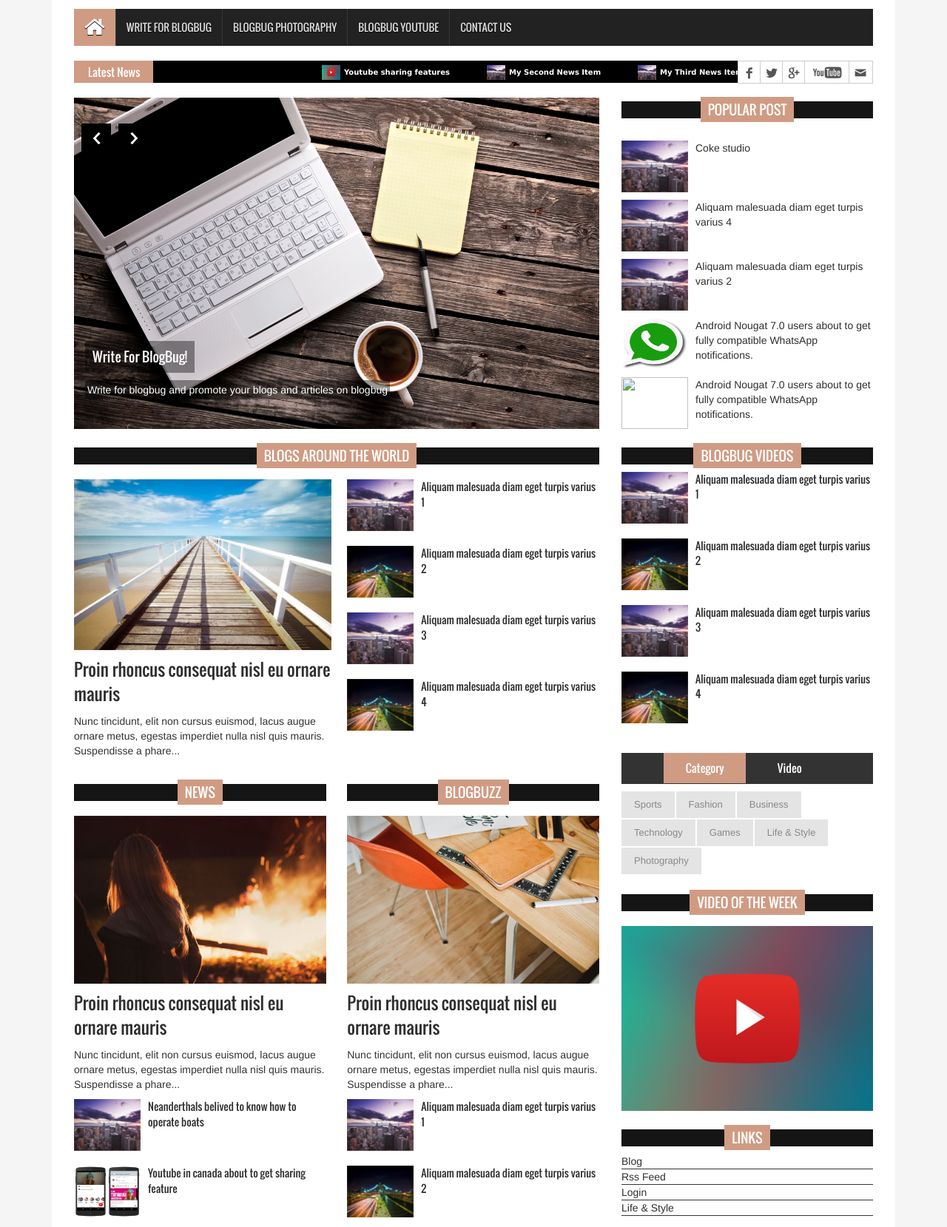
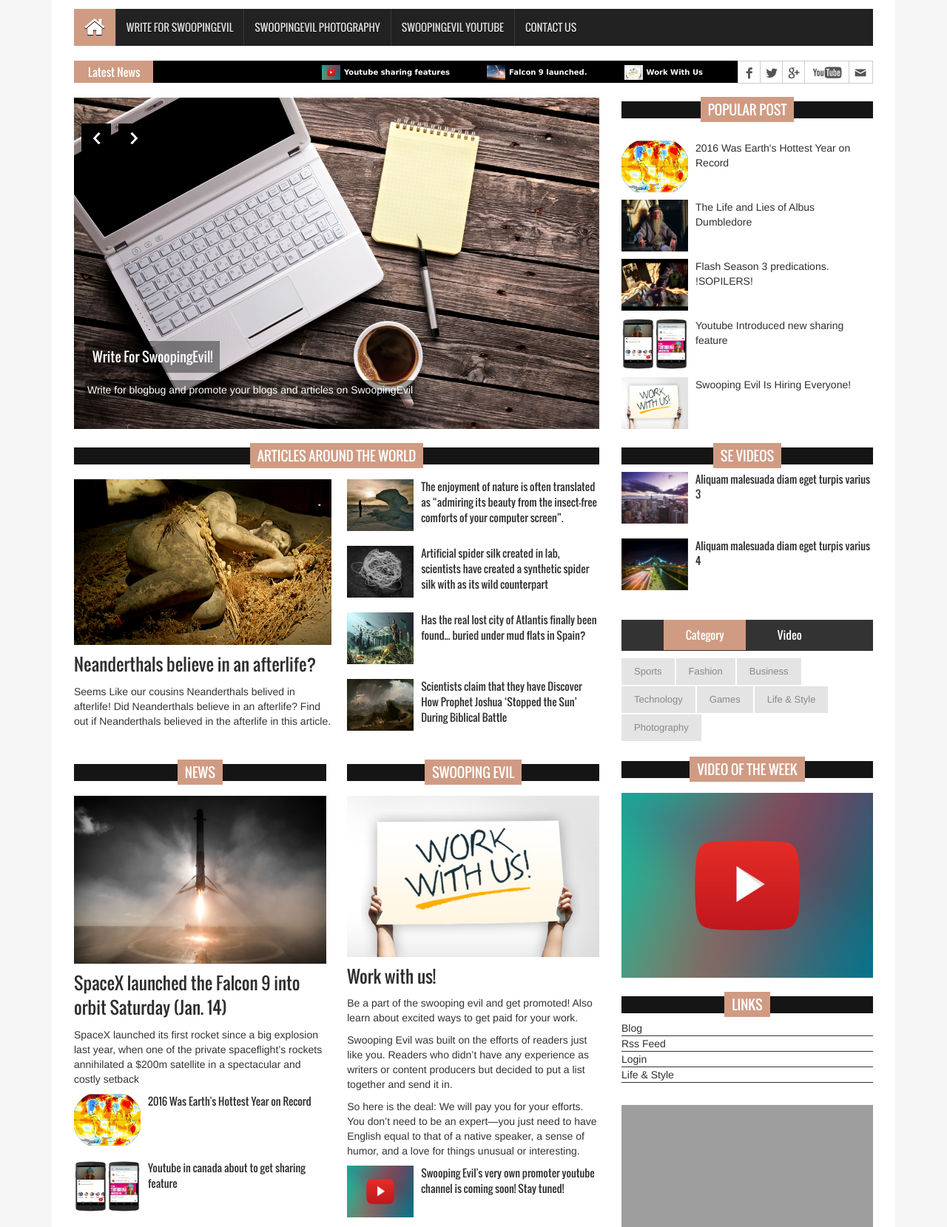
Before and after one commit to makhare854/makhare854.github.io, a plain HTML site: page index.html in a window 1280 px wide. Shown: the part 166-1825 px from the top of the page at 74% size. Drawn offline with Linux system fonts and the light colour scheme; grey boxes are pictures that could not be loaded.

Commit message:
new 20 jan
swooping evil beta 0.1

```diff
--- a/index.html
+++ b/index.html
@@ -48,9 +48,9 @@
 
 
 
-          <li><a href="#">Write for BlogBug</a></li>
-          <li><a href="#">BlogBug Photography</a></li>
-          <li><a href="#">BlogBug Youtube</a></li>
+          <li><a href="#">Write for SwoopingEvil</a></li>
+          <li><a href="#">SwoopingEvil Photography</a></li>
+          <li><a href="#">SwoopingEvil Youtube</a></li>
           <li><a href="pages/contact.html">Contact Us</a></li>
 
         </ul>
@@ -64,8 +64,8 @@
         <div class="latest_newsarea"> <span>Latest News</span>
           <ul id="ticker01" class="news_sticker">
             <li><a href="pages/week1/youtube.html"><img src="images/youtube.jpg" alt="">Youtube sharing features</a></li>
-            <li><a href="#"><img src="images/news_thumbnail3.jpg" alt="">My Second News Item</a></li>
-            <li><a href="#"><img src="images/news_thumbnail3.jpg" alt="">My Third News Item</a></li>
+            <li><a href="#"><img src="images/falcon9.jpg" alt="">Falcon 9 launched.</a></li>
+            <li><a href="#"><img src="images/workwithus.jpg" alt="">Work With Us</a></li>
             <li><a href="#"><img src="images/news_thumbnail3.jpg" alt="">My Four News Item</a></li>
             <li><a href="#"><img src="images/news_thumbnail3.jpg" alt="">My Five News Item</a></li>
             <li><a href="#"><img src="images/news_thumbnail3.jpg" alt="">My Six News Item</a></li>
@@ -96,38 +96,38 @@
         <div class="single_iteam"> <a href="#"> <img src="images/promote.jpg" alt=""></a>
             <div class="slider_article">
               <h2><a class="slider_tittle" href="#">Promote yourself!</a></h2>
-              <p>Promote your hard work on BlogBug and never let the world miss it</p>
+              <p>Promote your hard work on SwoopingEvil and never let the world miss it</p>
             </div>
           </div>
           <div class="single_iteam"> <a href="#"> <img src="images/blog2.jpg" alt=""></a>
             <div class="slider_article">
-              <h2><a class="slider_tittle" href="#">Write For BlogBug!</a></h2>
-              <p>Write for blogbug and promote your blogs and articles on blogbug</p>
+              <h2><a class="slider_tittle" href="#">Write For SwoopingEvil!</a></h2>
+              <p>Write for blogbug and promote your blogs and articles on SwoopingEvil</p>
             </div>
           </div>
           <div class="single_iteam"> <a href="#"> <img src="images/youtube.jpg" alt=""></a>
             <div class="slider_article">
-              <h2><a class="slider_tittle" href="#">Share your Videos on BlogBug!</a></h2>
-              <p>Share and promote your exciting and awesome youtube videos on BlogBug.</p>
+              <h2><a class="slider_tittle" href="#">Share your Videos on SwoopingEvil!</a></h2>
+              <p>Share and promote your exciting and awesome youtube videos on SwoopingEvil.</p>
             </div>
           </div>
           <div class="single_iteam"> <a href="#"> <img src="images/photography.jpg" alt=""></a>
             <div class="slider_article">
-              <h2><a class="slider_tittle" href="#">Post your clicks on BlogBug!</a></h2>
-              <p>Show BlogBug your awesome photography skills!</p>
+              <h2><a class="slider_tittle" href="#">Post your clicks on SwoopingEvil!</a></h2>
+              <p>Show SwoopingEvil your awesome photography skills!</p>
             </div>
 
           </div>
           <div class="single_iteam"> <a href="#"> <img src="images/re2.jpg" alt=""></a>
             <div class="slider_article">
-              <h2><a class="slider_tittle" href="#">Post your Reviews on BloGbUG</a></h2>
-              <p>blogbug willl be happy to post your reviews and opinions on latest movies, games , books!</p>
+              <h2><a class="slider_tittle" href="#">Post your Reviews on SwoopingEvil</a></h2>
+              <p>Swooping  Evil willl be happy to post your reviews and opinions on latest movies, games , books!</p>
             </div>
           </div>
 <div class="single_iteam"> <a href="#"> <img src="images/reporter.jpg" alt=""></a>
             <div class="slider_article">
-              <h2><a class="slider_tittle" href="#">Write News for BlogBug</a></h2>
-              <p>Report news for the BlogBug and promote yourself as a reporter.</p>
+              <h2><a class="slider_tittle" href="#">Write News for Swooping Evil</a></h2>
+              <p>Report news for theSwoopin Evil and promote yourself as a reporter.</p>
             </div>
           </div>
 
@@ -140,31 +140,39 @@
             <div id="prev-button"><i class="fa fa-chevron-up"></i></div>
             <ul class="latest_postnav">
               <li>
-                <div class="media"> <a href="pages/tech1.html" class="media-left"> <img alt="" src="images/whatsapp.png"> </a>
-                  <div class="media-body"> <a href="pages/single_page.html" class="catg_title"> Android Nougat 7.0 users about to get fully compatible WhatsApp notifications.</a> </div>
+                <div class="media"> <a href="pages/youtubeshare.html" class="media-left"> <img alt="" src="images/youtubeshare.jpg"> </a>
+                  <div class="media-body"> <a href="pages/youtubeshare" class="catg_title"> Youtube Introduced new sharing feature</a> </div>
                 </div>
               </li>
               <li>
-                <div class="media"> <a href="pages/tech1.html" class="media-left"> <img alt="" src="whatsapp.png"> </a>
-                  <div class="media-body"> <a href="pages/single_page.html" class="catg_title"> Android Nougat 7.0 users about to get fully compatible WhatsApp notifications.</a> </div>
+                <div class="media"> <a href="#" class="media-left"> <img alt="" src="images/workwithus.jpg"> </a>
+                  <div class="media-body"> <a href="#" class="catg_title">Swooping Evil Is Hiring Everyone!</a> </div>
                 </div>
               </li>
               <li>
-                <div class="media"> <a href="pages/ideal.html" class="media-left"> <img alt="" src="images/post_img1.jpg"> </a>
-                  <div class="media-body"> <a href="pages/ideal.html" class="catg_title"> Coke studio</a> </div>
+                <div class="media"> <a href="pages/tech1.html" class="media-left"> <img alt="" src="images/earthhot.jpg"> </a>
+                  <div class="media-body"> <a href="pages/single_page.html" class="catg_title"> 2016 Was Earth's Hottest Year on Record</a> </div>
                 </div>
               </li>
+
               <li>
-                <div class="media"> <a href="pages/single_page.html" class="media-left"> <img alt="" src="images/post_img1.jpg"> </a>
-                  <div class="media-body"> <a href="pages/single_page.html" class="catg_title"> Aliquam malesuada diam eget turpis varius 4</a> </div>
+                <div class="media"> <a href="#" class="media-left"> <img alt="" src="images/albus.jpg"> </a>
+                  <div class="media-body"> <a href="#" class="catg_title"> The Life and Lies of Albus Dumbledore</a> </div>
                 </div>
               </li>
+
               <li>
-                <div class="media"> <a href="pages/single_page.html" class="media-left"> <img alt="" src="images/post_img1.jpg"> </a>
-                  <div class="media-body"> <a href="pages/single_page.html" class="catg_title"> Aliquam malesuada diam eget turpis varius 2</a> </div>
+                <div class="media"> <a href="#" class="media-left"> <img alt="" src="images/flash.jpg"> </a>
+                  <div class="media-body"> <a href="#" class="catg_title">  Flash Season 3 predications. !SOPILERS!</a> </div>
                 </div>
               </li>
+
+
+
+
+
             </ul>
+
             <div id="next-button"><i class="fa  fa-chevron-down"></i></div>
           </div>
 
@@ -177,13 +185,13 @@
       <div class="col-lg-8 col-md-8 col-sm-8">
         <div class="left_content">
           <div class="single_post_content">
-            <h2><span>Blogs Around The World</span></h2>
+            <h2><span>Articles Around The World</span></h2>
             <div class="single_post_content_left">
               <ul class="business_catgnav  wow fadeInDown">
                 <li>
-                  <figure class="bsbig_fig"> <a href="pages/single_page.html" class="featured_img"> <img alt="" src="images/featured_img1.jpg"> <span class="overlay"></span> </a>
-                    <figcaption> <a href="pages/single_page.html">Proin rhoncus consequat nisl eu ornare mauris</a> </figcaption>
-                    <p>Nunc tincidunt, elit non cursus euismod, lacus augue ornare metus, egestas imperdiet nulla nisl quis mauris. Suspendisse a phare...</p>
+                  <figure class="bsbig_fig"> <a href="pages/single_page.html" class="featured_img"> <img alt="" src="images/nea.jpg"> <span class="overlay"></span> </a>
+                    <figcaption> <a href="pages/single_page.html">Neanderthals believe in an afterlife?</a> </figcaption>
+                    <p>Seems Like our cousins Neanderthals belived in afterlife! Did Neanderthals believe in an afterlife? Find out if Neanderthals believed in the afterlife in this article.</p>
                   </figure>
                 </li>
               </ul>
@@ -191,23 +199,23 @@
             <div class="single_post_content_right">
               <ul class="spost_nav">
                 <li>
-                  <div class="media wow fadeInDown"> <a href="pages/single_page.html" class="media-left"> <img alt="" src="images/post_img1.jpg"> </a>
-                    <div class="media-body"> <a href="pages/single_page.html" class="catg_title"> Aliquam malesuada diam eget turpis varius 1</a> </div>
+                  <div class="media wow fadeInDown"> <a href="#" class="media-left"> <img alt="" src="images/remote.jpg"> </a>
+                    <div class="media-body"> <a href="#" class="catg_title">  The enjoyment of nature is often translated as “admiring its beauty from the insect-free comforts of your computer screen”.</a> </div>
                   </div>
                 </li>
                 <li>
-                  <div class="media wow fadeInDown"> <a href="pages/single_page.html" class="media-left"> <img alt="" src="images/post_img2.jpg"> </a>
-                    <div class="media-body"> <a href="pages/single_page.html" class="catg_title"> Aliquam malesuada diam eget turpis varius 2</a> </div>
+                  <div class="media wow fadeInDown"> <a href="#" class="media-left"> <img alt="" src="images/spider.jpg"> </a>
+                    <div class="media-body"> <a href="#" class="catg_title"> Artificial spider silk created in lab, scientists have created a synthetic spider silk with as its wild counterpart</a> </div>
                   </div>
                 </li>
                 <li>
-                  <div class="media wow fadeInDown"> <a href="pages/single_page.html" class="media-left"> <img alt="" src="images/post_img1.jpg"> </a>
-                    <div class="media-body"> <a href="pages/single_page.html" class="catg_title"> Aliquam malesuada diam eget turpis varius 3</a> </div>
+                  <div class="media wow fadeInDown"> <a href="#" class="media-left"> <img alt="" src="images/atlantic.jpg"> </a>
+                    <div class="media-body"> <a href="#" class="catg_title"> Has the real lost city of Atlantis finally been found... buried under mud flats in Spain?</a> </div>
                   </div>
                 </li>
                 <li>
-                  <div class="media wow fadeInDown"> <a href="pages/single_page.html" class="media-left"> <img alt="" src="images/post_img2.jpg"> </a>
-                    <div class="media-body"> <a href="pages/single_page.html" class="catg_title"> Aliquam malesuada diam eget turpis varius 4</a> </div>
+                  <div class="media wow fadeInDown"> <a href="#" class="media-left"> <img alt="" src="images/joshua.jpg"> </a>
+                    <div class="media-body"> <a href="#" class="catg_title"> Scientists claim that they have Discover How Prophet Joshua ‘Stopped the Sun’ During Biblical Battle</a> </div>
                   </div>
                 </li>
               </ul>
@@ -219,50 +227,50 @@
                 <h2><span>News</span></h2>
                 <ul class="business_catgnav wow fadeInDown">
                   <li>
-                    <figure class="bsbig_fig"> <a href="pages/single_page.html" class="featured_img"> <img alt="" src="images/featured_img2.jpg"> <span class="overlay"></span> </a>
-                      <figcaption> <a href="pages/single_page.html">Proin rhoncus consequat nisl eu ornare mauris</a> </figcaption>
-                      <p>Nunc tincidunt, elit non cursus euismod, lacus augue ornare metus, egestas imperdiet nulla nisl quis mauris. Suspendisse a phare...</p>
+                    <figure class="bsbig_fig"> <a href="pages/single_page.html" class="featured_img"> <img alt="" src="images/spacex.jpg"> <span class="overlay"></span> </a>
+                      <figcaption> <a href="pages/single_page.html">SpaceX launched the Falcon 9 into orbit Saturday (Jan. 14)</a> </figcaption>
+                      <p>SpaceX launched its first rocket since a big explosion last year, when one of the private spaceflight’s rockets annihilated a $200m satellite in a spectacular and costly setback
+                      </p>
                     </figure>
                   </li>
                 </ul>
                 <ul class="spost_nav">
                   <li>
-                    <div class="media wow fadeInDown"> <a href="#" class="media-left"> <img alt="" src="images/post_img1.jpg"> </a>
-                      <div class="media-body"> <a href="pages/week1/youtubeshare.html" class="catg_title"> Neanderthals belived to know how to operate boats</a> </div>
+                    <div class="media wow fadeInDown"> <a href="#" class="media-left"> <img alt="" src="images/earthhot.jpg"> </a>
+                      <div class="media-body"> <a href="pages/week1/youtubeshare.html" class="catg_title"> 2016 Was Earth's Hottest Year on Record</a> </div>
                     </div>
                   </li>
 
 
                   <li>
-                    <div class="media wow fadeInDown"> <a href="pages/week1/youtubeshare.html" class="media-left"> <img alt="" src="images/youtubeshare.jpg"> </a>
-                      <div class="media-body"> <a href="pages/week1/youtubeshare" class="catg_title"> Youtube in canada about to get sharing feature</a> </div>
+                    <div class="media wow fadeInDown"> <a href="pages/youtubeshare.html" class="media-left"> <img alt="" src="images/youtubeshare.jpg"> </a>
+                      <div class="media-body"> <a href="pages/youtubeshare" class="catg_title"> Youtube in canada about to get sharing feature</a> </div>
                     </div>
                   </li>
 
-                  <
+
                 </ul>
               </div>
             </div>
             <div class="technology">
               <div class="single_post_content">
-                <h2><span>BlogBuzz</span></h2>
+                <h2><span>Swooping Evil</span></h2>
                 <ul class="business_catgnav">
                   <li>
-                    <figure class="bsbig_fig wow fadeInDown"> <a href="pages/single_page.html" class="featured_img"> <img alt="" src="images/featured_img3.jpg"> <span class="overlay"></span> </a>
-                      <figcaption> <a href="pages/single_page.html">Proin rhoncus consequat nisl eu ornare mauris</a> </figcaption>
-                      <p>Nunc tincidunt, elit non cursus euismod, lacus augue ornare metus, egestas imperdiet nulla nisl quis mauris. Suspendisse a phare...</p>
+                    <figure class="bsbig_fig wow fadeInDown"> <a href="#" class="featured_img"> <img alt="" src="images/workwithus.jpg"> <span class="overlay"></span> </a>
+                      <figcaption> <a href="#">Work with us!</a> </figcaption>
+                      <p>Be a part of the swooping evil and get promoted! Also learn about excited ways to get paid for your work.</p>
+                      <p>Swooping Evil was built on the efforts of readers just like you. Readers who didn’t have any experience as writers or content producers but decided to put a list together and send it in.</p>
+                      <p>So here is the deal: We will pay you for your efforts. You don’t need to be an expert—you just need to have English equal to that of a native speaker, a sense of humor, and a love for things unusual or interesting.</p>
                     </figure>
                   </li>
                 </ul>
                 <ul class="spost_nav">
+
                   <li>
-                    <div class="media wow fadeInDown"> <a href="pages/single_page.html" class="media-left"> <img alt="" src="images/post_img1.jpg"> </a>
-                      <div class="media-body"> <a href="pages/single_page.html" class="catg_title"> Aliquam malesuada diam eget turpis varius 1</a> </div>
-                    </div>
-                  </li>
-                  <li>
-                    <div class="media wow fadeInDown"> <a href="pages/single_page.html" class="media-left"> <img alt="" src="images/post_img2.jpg"> </a>
-                      <div class="media-body"> <a href="pages/single_page.html" class="catg_title"> Aliquam malesuada diam eget turpis varius 2</a> </div>
+                    <div class="media wow fadeInDown"> <a href="#" class="media-left"> <img alt="" src="images/youtube.jpg"> </a>
+                      <div class="media-body"> <a href="#" class="catg_title"> Swooping Evil's very own promoter youtube channel is coming soon! Stay tuned!</a> </div>
+
                     </div>
                   </li>
 
@@ -290,55 +298,42 @@
                   <figure class="effect-layla"> <a class="fancybox-buttons" data-fancybox-group="button" href="images/photograph_img4.jpg" title="Photography Ttile 3"> <img src="images/photograph_img4.jpg" alt=""/> </a> </figure>
                 </div>
               </li>
-              <li>
-                <div class="photo_grid">
-                  <figure class="effect-layla"> <a class="fancybox-buttons" data-fancybox-group="button" href="images/photograph_img4.jpg" title="Photography Ttile 4"> <img src="images/photograph_img4.jpg" alt=""/> </a> </figure>
-                </div>
-              </li>
-              <li>
-                <div class="photo_grid">
-                  <figure class="effect-layla"> <a class="fancybox-buttons" data-fancybox-group="button" href="images/photograph_img2.jpg" title="Photography Ttile 5"> <img src="images/photograph_img2.jpg" alt=""/> </a> </figure>
-                </div>
-              </li>
-              <li>
-                <div class="photo_grid">
-                  <figure class="effect-layla"> <a class="fancybox-buttons" data-fancybox-group="button" href="images/photograph_img3.jpg" title="Photography Ttile 6"> <img src="images/photograph_img3.jpg" alt=""/> </a> </figure>
-                </div>
-              </li>
+
+
             </ul>
           </div>
           <div class="single_post_content">
-            <h2><span>Reviews</span></h2>
+            <h2><span>FANDOM</span></h2>
             <div class="single_post_content_left">
               <ul class="business_catgnav">
                 <li>
-                  <figure class="bsbig_fig  wow fadeInDown"> <a class="featured_img" href="pages/single_page.html"> <img src="images/featured_img1.jpg" alt=""> <span class="overlay"></span> </a>
-                    <figcaption> <a href="pages/single_page.html">Proin rhoncus consequat nisl eu ornare mauris</a> </figcaption>
-                    <p>Nunc tincidunt, elit non cursus euismod, lacus augue ornare metus, egestas imperdiet nulla nisl quis mauris. Suspendisse a phare...</p>
+                  <figure class="bsbig_fig  wow fadeInDown"> <a class="featured_img" href="#"> <img src="images/albus.jpg" alt=""> <span class="overlay"></span> </a>
+                    <figcaption> <a href="#">The Life and Lies of Albus Dumbledore</a> </figcaption>
+                    <p>JK Rowling finally reveals who Dumbledore was in love with. So take a deep breath Harry Potter fans!  JK Rowling has finally revealed who beloved Hogwarts Headmaster Albus Dumbledore was in love with and it may shock you.</p>
                   </figure>
                 </li>
               </ul>
             </div>
             <div class="single_post_content_right">
               <ul class="spost_nav">
+
                 <li>
-                  <div class="media wow fadeInDown"> <a href="pages/single_page.html" class="media-left"> <img alt="" src="images/post_img1.jpg"> </a>
-                    <div class="media-body"> <a href="pages/single_page.html" class="catg_title"> Aliquam malesuada diam eget turpis varius 1</a> </div>
+                  <div class="media wow fadeInDown"> <a href="#" class="media-left"> <img alt="" src="images/westworld.jpg"> </a>
+                    <div class="media-body"> <a href="#" class="catg_title"> Westworld' Season 2 confirmed; Season 2 may premiere in 2018, </a> </div>
                   </div>
                 </li>
                 <li>
-                  <div class="media wow fadeInDown"> <a href="pages/single_page.html" class="media-left"> <img alt="" src="images/post_img2.jpg"> </a>
-                    <div class="media-body"> <a href="pages/single_page.html" class="catg_title"> Aliquam malesuada diam eget turpis varius 2</a> </div>
+                  <div class="media wow fadeInDown"> <a href="#" class="media-left"> <img alt="" src="images/flash.jpg"> </a>
+                    <div class="media-body"> <a href="#" class="catg_title">Flash Season 3 predications. !SOPILERS!</a> </div>
                   </div>
                 </li>
                 <li>
-                  <div class="media wow fadeInDown"> <a href="pages/single_page.html" class="media-left"> <img alt="" src="images/post_img1.jpg"> </a>
-                    <div class="media-body"> <a href="pages/single_page.html" class="catg_title"> Aliquam malesuada diam eget turpis varius 3</a> </div>
+                  <div class="media wow fadeInDown"> <a href="#" class="media-left"> <img alt="" src="images/windsofwinter.jpg"> </a>
+                    <div class="media-body"> <a href="#" class="catg_title"> George R. R. Martin finally gives an update on the status of the long-awaited The Winds of Winter novel.</a> </div>
                   </div>
-                </li>
-                <li>
-                  <div class="media wow fadeInDown"> <a href="pages/single_page.html" class="media-left"> <img alt="" src="images/post_img2.jpg"> </a>
-                    <div class="media-body"> <a href="pages/single_page.html" class="catg_title"> Aliquam malesuada diam eget turpis varius 4</a> </div>
+                  <li>
+                  <div class="media wow fadeInDown"> <a href="#" class="media-left"> <img alt="" src="images/skyrim.jpg"> </a>
+                    <div class="media-body"> <a href="#" class="catg_title"> The Elder Scrolls 6’: Why Bethesda Takes Inexplicable Long Time To Release Its Ace Titles</a> </div>
                   </div>
                 </li>
               </ul>
@@ -350,18 +345,10 @@
       <div class="col-lg-4 col-md-4 col-sm-4">
         <aside class="right_content">
           <div class="single_sidebar">
-            <h2><span>BlogBug Videos</span></h2>
+            <h2><span>SE Videos</span></h2>
             <ul class="spost_nav">
-              <li>
-                <div class="media wow fadeInDown"> <a href="pages/single_page.html" class="media-left"> <img alt="" src="images/post_img1.jpg"> </a>
-                  <div class="media-body"> <a href="https://www.youtube.com/watch?v=jBQNHOC474s&list=PL9Z8mENHq4Yd76ucnNKMy4JMLuIB3q9bz&index=6"> Aliquam malesuada diam eget turpis varius 1</a> </div>
-                </div>
-              </li>
-              <li>
-                <div class="media wow fadeInDown"> <a href="pages/single_page.html" class="media-left"> <img alt="" src="images/post_img2.jpg"> </a>
-                  <div class="media-body"> <a href="pages/single_page.html" class="catg_title"> Aliquam malesuada diam eget turpis varius 2</a> </div>
-                </div>
-              </li>
+
+
               <li>
                 <div class="media wow fadeInDown"> <a href="pages/single_page.html" class="media-left"> <img alt="" src="images/post_img1.jpg"> </a>
                   <div class="media-body"> <a href="pages/single_page.html" class="catg_title"> Aliquam malesuada diam eget turpis varius 3</a> </div>
@@ -465,7 +452,7 @@
         </div>
         <div class="col-lg-4 col-md-4 col-sm-4">
           <div class="footer_widget wow fadeInDown">
-            <h2>Publish your work on blogbug</h2>
+            <h2>Publish your work on Swooping Evil</h2>
             <ul class="tag_nav">
               <li><a href="#">blogs</a></li>
               <li><a href="#">videos</a></li>
```
Also changed, not shown: images/albus.jpg (added), images/atlantic.jpg (added), images/earthhot.jpg (added), images/falcon9.jpg (added), images/flash.jpg (added), images/joshua.jpg (added), images/nea.jpg (added), images/remote.jpg (added), images/skyrim.jpg (added), images/spacex.jpg (added), images/spider.jpg (added), images/westworld.jpg (added), images/windsofwinter.jpg (added), images/workwithus.jpg (added), 1 more files.
